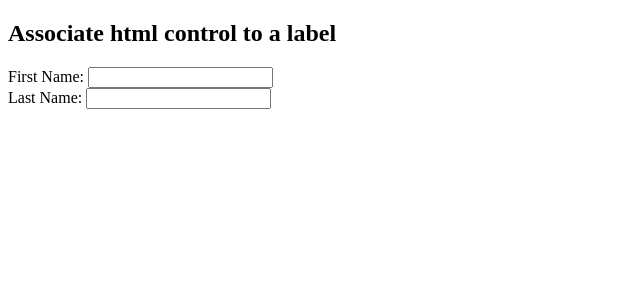
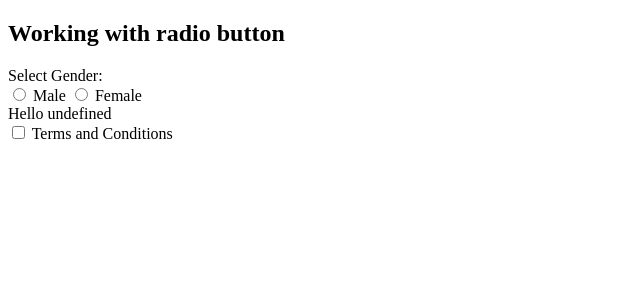
Before and after one commit to jackofalltradesprogrammer/AngularBootCamp, an Angular app: page / in a window 1280 px wide. Shown: the top 300 px of the page, without its empty margins (0-640 px from the left). Built offline with nearby package versions, Linux system fonts and the light colour scheme.

Commit message:
testing with radio buttons and checkbox using [(ngModel)]

```diff
--- a/src/app/app.component.html
+++ b/src/app/app.component.html
@@ -1,4 +1,11 @@
-<h2> Associate html control to a label</h2>
+<h2>Working with radio button</h2>
 
-<label for="t1"> First Name: </label> <input type="text" id="t1"> <br>
-<label for="t2"> Last Name: </label> <input type="text" id="t2"> <br>
+Select Gender: <br>
+
+<input type="radio" name="gender" value='Mr.' [(ngModel)]='gender'> Male
+<input type="radio" name="gender" value='Miss. ' [(ngModel)]='gender'> Female
+<br>
+{{'Hello ' + gender}}
+<br>
+<input type="checkbox" [(ngModel)]='terms'> Terms and Conditions <br>
+{{terms}}
```
